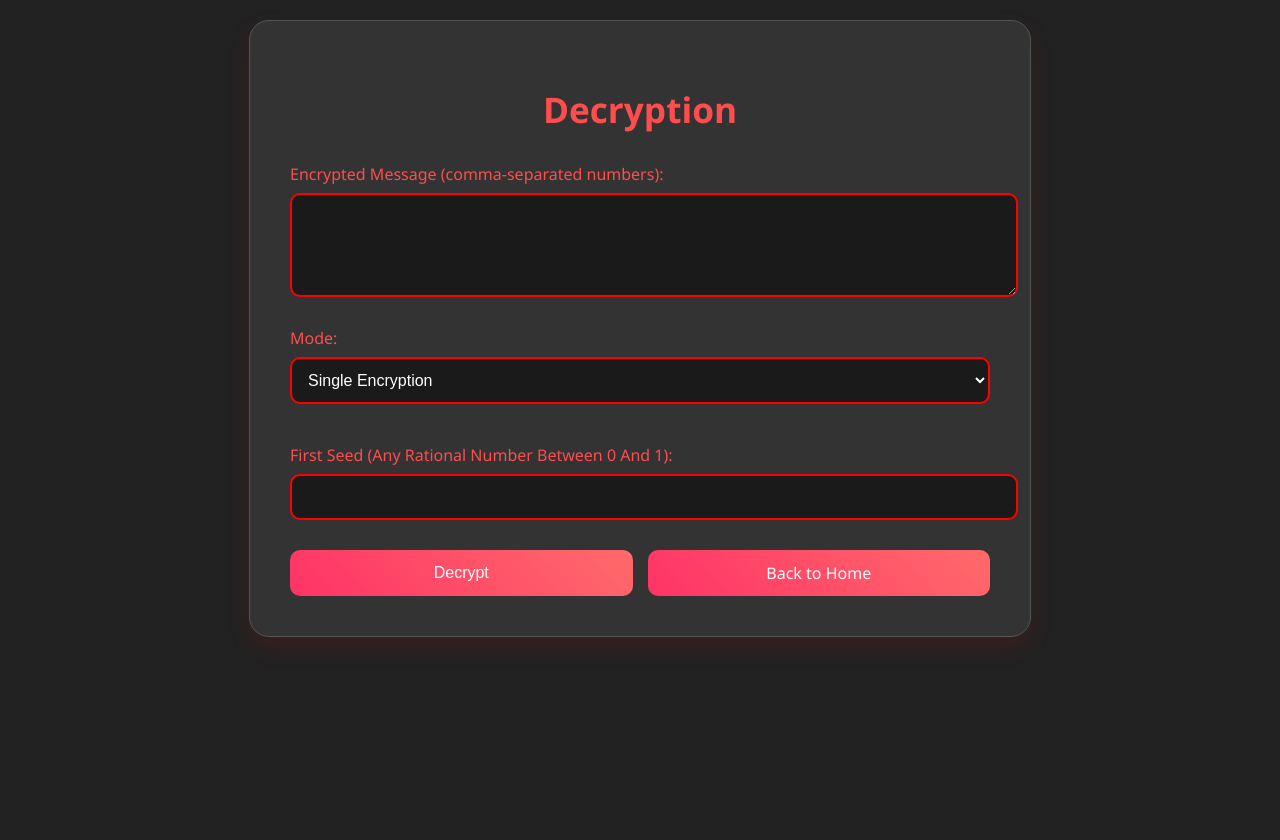
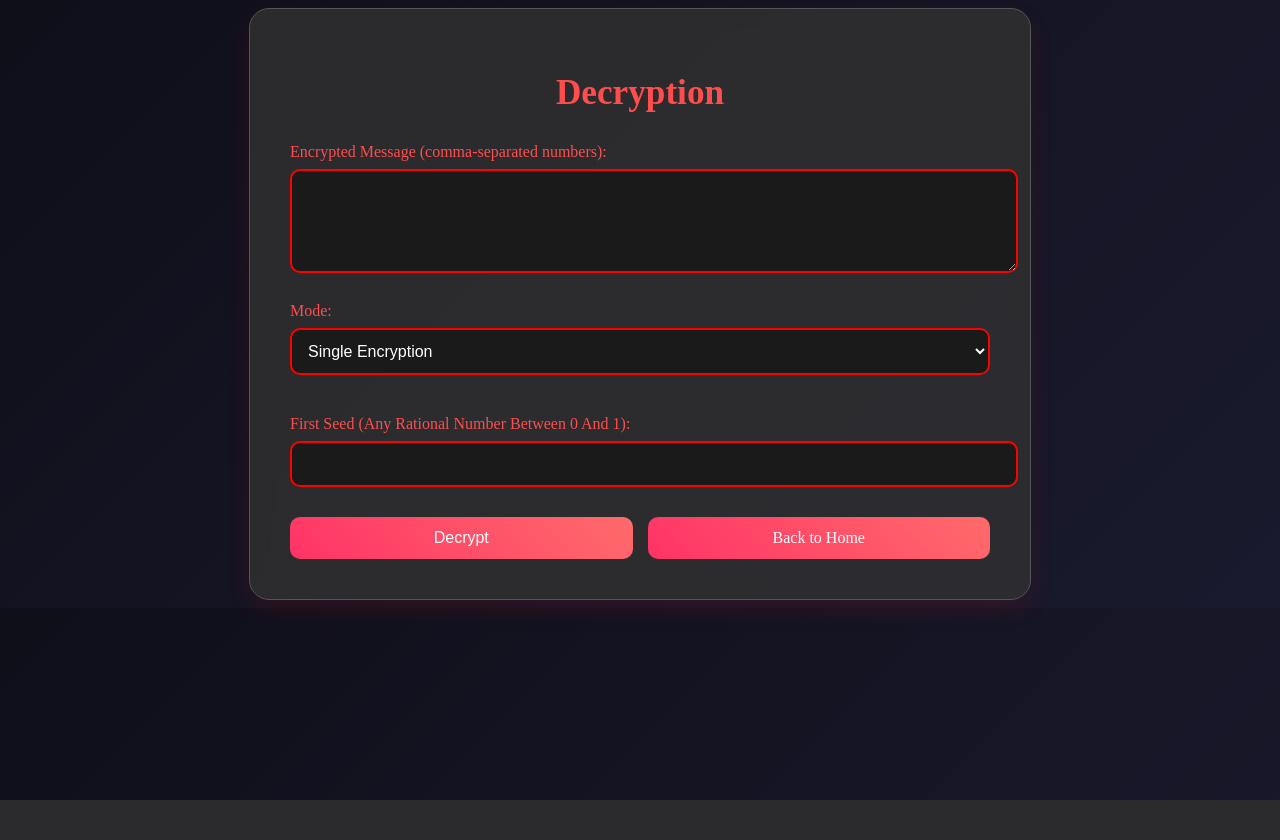
Before and after one commit to RiderSupreme/ChaosCrypt, a Flask app: page /decrypt in a window 1280 px wide. After the commit the page ends 800 px from the top, so only its background shows below. Run offline with Flask 3, Linux system fonts and the light colour scheme.

Commit message:
Assistant checkpoint: Enhanced visual design with modern gradients and effects
Assistant generated file changes:
- templates/home.html: Update home page styling
- templates/encrypt.html: Enhance encryption page design
- templates/decrypt.html: Enhance decryption page design
- templates/how_it_works.html: Update how it works page design

---

User prompt:

Improve the visual design

Replit-Commit-Author: Assistant
Replit-Commit-Session-Id: 57a4f3a3-3e68-4a3b-8314-65b8ad748717

```diff
--- a/templates/decrypt.html
+++ b/templates/decrypt.html
@@ -1,19 +1,15 @@
-
 <!DOCTYPE html>
 <html>
 <head>
     <title>Decryption - Chaos-Based Cryptography</title>
     <style>
         body {
-            font-family: 'Segoe UI', Tahoma, Geneva, Verdana, sans-serif;
-            margin: 0;
-            padding: 20px;
-            min-height: 100vh;
-            background-color: #222;
+            background: linear-gradient(135deg, #0f0f1a, #1a1a2e);
             color: #eee;
         }
         .container {
-            background-color: #333;
+            background: rgba(51, 51, 51, 0.8);
+            backdrop-filter: blur(10px);
             padding: 20px;
             border-radius: 20px;
             box-shadow: 0 10px 25px rgba(255,0,0,0.1);
--- a/templates/home.html
+++ b/templates/home.html
@@ -25,7 +25,7 @@
         }
 
         body {
-            background: #000;
+            background: linear-gradient(135deg, #0f0f1a, #1a1a2e);
             color: #fff;
             min-height: 100vh;
             overflow-x: hidden;
```
Also changed, not shown: templates/encrypt.html (+3 -7 lines), templates/how_it_works.html (+3 -7 lines).
